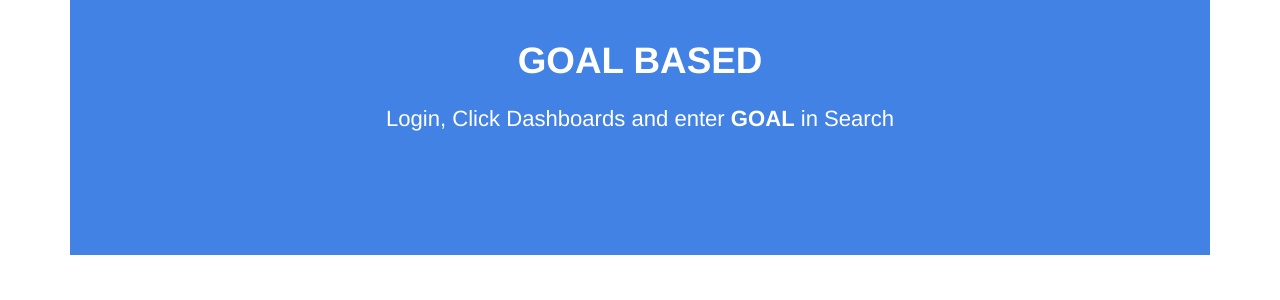
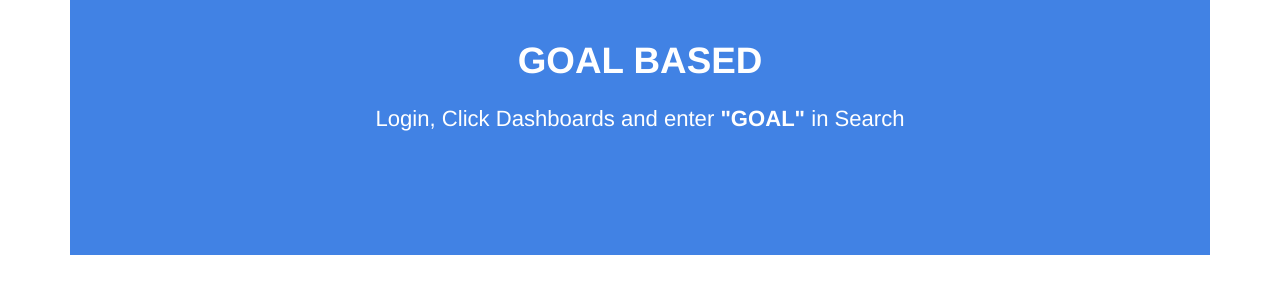
Before and after one commit to techsparksguru/symmetrics.github.io, a Jekyll site: the page built from goal_based_reports.html, in a window 1280 px wide and 900 px high. Shown: the part 201-501 px from the top of the window. Built offline with Jekyll 4.4.1, drawn with Linux system fonts in a browser that asks for light colours.

Commit message:
surround double quotes

```diff
--- a/goal_based_reports.html
+++ b/goal_based_reports.html
@@ -6,7 +6,7 @@ description:
 <section class="hero">
 	<div class="text-container">
 		<h1 class="editable"><strong>GOAL BASED</strong></h1>
-		<p><a style="color:white" href="https://reports.symmetrics.fyi" target="_blank">Login</a>, Click Dashboards and enter <strong>GOAL</strong> in Search</p>
+		<p><a style="color:white" href="https://reports.symmetrics.fyi" target="_blank">Login</a>, Click Dashboards and enter <strong>"GOAL"</strong> in Search</p>
 	</div>
 </section>
 
--- a/informational_reports.html
+++ b/informational_reports.html
@@ -6,7 +6,7 @@ description:
 <section class="hero">
 	<div class="text-container">
 		<h1 class="editable"><strong>INFORMATIONAL</strong></h1>
-		<p><a style="color:white" href="https://reports.symmetrics.fyi" target="_blank">Login</a>, Click Dashboards and enter <strong>INF</strong> in Search</p>
+		<p><a style="color:white" href="https://reports.symmetrics.fyi" target="_blank">Login</a>, Click Dashboards and enter <strong>"INF"</strong> in Search</p>
 	</div>
 </section>
 
--- a/what_if_reports.html
+++ b/what_if_reports.html
@@ -6,7 +6,7 @@ description:
 <section class="hero">
 	<div class="text-container">
 		<h1 class="editable"><strong>WHAT IF</strong></h1>
-		<p><a style="color:white" href="https://reports.symmetrics.fyi" target="_blank">Login</a>, Click Dashboards and enter <strong>WHAT-IF</strong> in Search</p>
+		<p><a style="color:white" href="https://reports.symmetrics.fyi" target="_blank">Login</a>, Click Dashboards and enter <strong>"WHAT-IF"</strong> in Search</p>
 	</div>
 </section>
 
```
